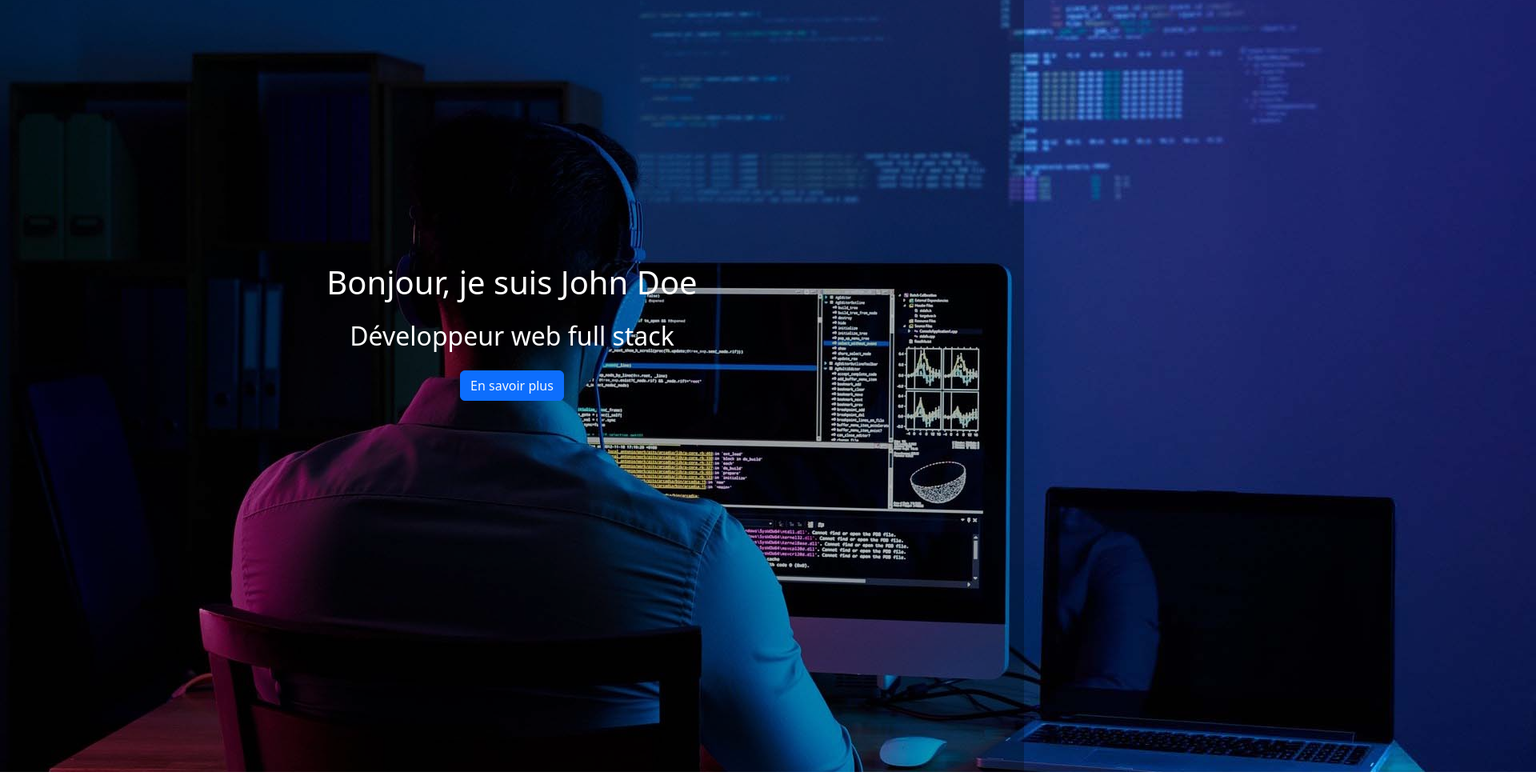
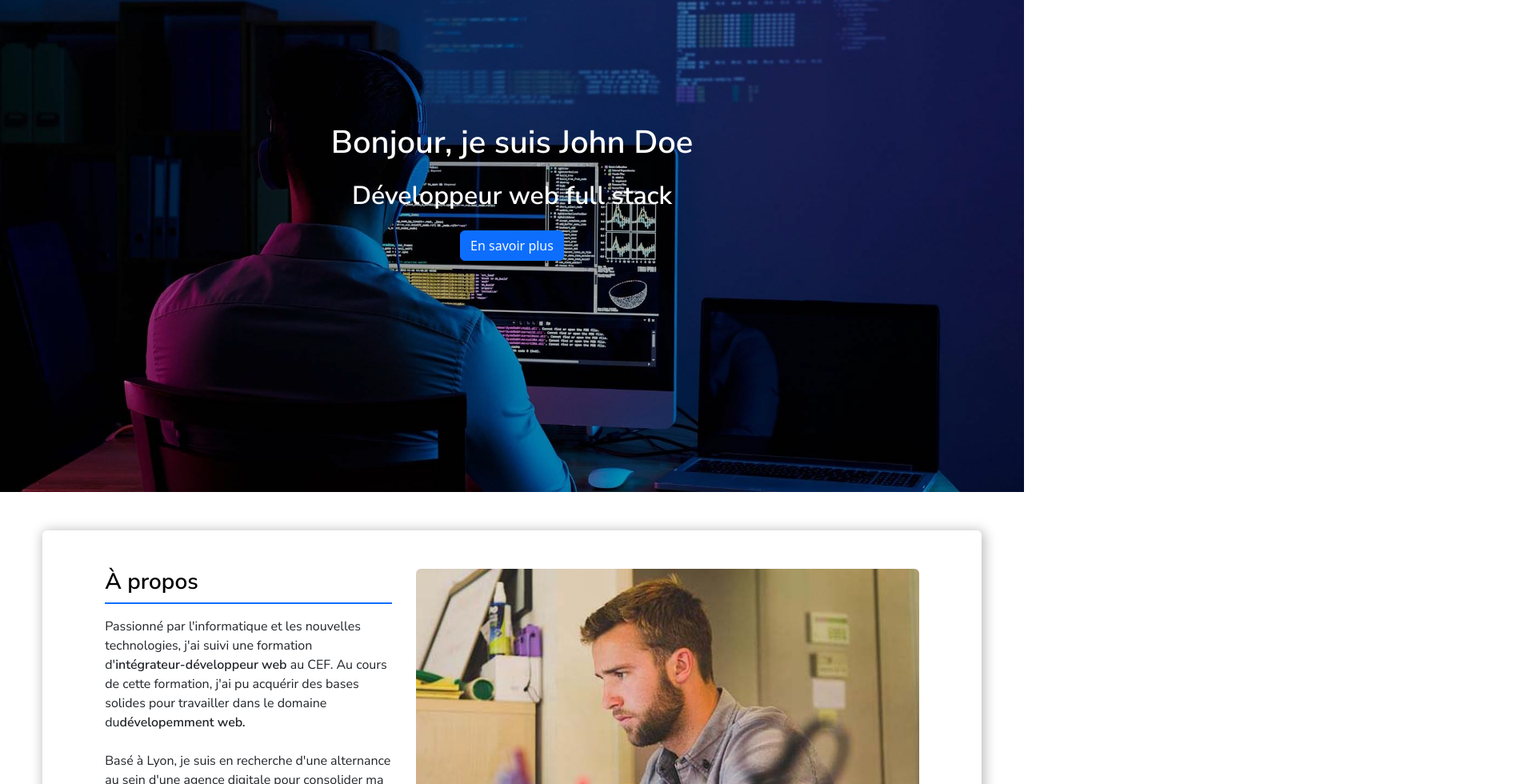
Before and after one commit to jeanpierre-png/CV-John_DOE, a React (Create React App) app: page / in a window 1280 px wide. Shown: the part 209-1189 px from the top of the page at 80% size, 1920 px wide, since content can reach past the window. Built offline with nearby package versions, Linux system fonts and the light colour scheme.

Commit message:
Ajustement de la page Home

```diff
--- a/src/pages/Home.jsx
+++ b/src/pages/Home.jsx
@@ -1,29 +1,23 @@
 import React from "react";
-import heroBg from '../assets/image/hero-bg.jpg';
 import johnDoeImage from '../assets/image/john-doe-about.jpg';
 import '../stylesCss/home.css';
 
 
 export default function Home() {
     return (
+        <>
 
-        <>
-            <div className="background-container">
+            <section className="background-container d-flex justify-content-center align-items-center" >
 
-                <img src={heroBg} alt="personnage devant son écran"/>
                 <div className="superposition-noire"></div>
 
-                <div className="content-container">
+                <div className="content-container d-flex flex-column align-items-center gap-3">
 
-                    <section className="d-flex justify-content-center align-items-center" >
-
-                        <div className="d-flex flex-column align-items-center gap-3">
-
-                            <div className="main-subtitle">
+                    <div className="col-9 col-md-11 col-lg-12">
                         <h1>Bonjour, je suis John Doe</h1>
                     </div>
 
-                            <div className="main-title">
+                    <div className="col-12 col-md-12 col-lg-12">
                         <h2> Développeur web full stack </h2>
                     </div>
 
@@ -33,28 +27,28 @@ export default function Home() {
 
             </section>
 
-                </div>
 
-            </div>
+            <section className="d-flex align-items-center justify-content-center mb-5 gap-5" id="a-propos">
 
+                <div className="a-propos d-flex justify-content-evenly flex-column flex-md-row flex-lg-row rounded-2 p-4 mt-5 border-0 p-5 col-12 col-md-11 col-lg-11 col-xl-11">
 
-            <section className="gap-5 d-flex align-items-center justify-content-center mb-5" id="a-propos">
+                    <div className="d-flex flex-column gap-3 col-md-7 col-lg-7 col-xl-4">
 
-                <div className="a-propos rounded-2 d-flex justify-content-evenly flex-column flex-md-row col-md-11 flex-lg-row p-4 mt-5 border-0 col-12 col-xl-11">
-
-                    <div className="d-flex flex-column col-lg-5 col-md-6 gap-5">
-
-                        <div className="titre-section-a-propos">
+                        <div className="titre-section-a-propos col-md-11 col-lg-11 col-xl-12">
                             <h3>À propos</h3>
                             <hr />
                         </div>
 
-                        <div className="col-lg-11 fs-4 d-flex flex-column gap-2">
+                        <div className="d-flex flex-column gap-2 col-md-11 col-lg-10 col-xl-12">
                             <p>
-                                Passionné par l'informatique et les nouvelles <br />technologies, j'ai suivi une formation d'<strong>intégrateur-développeur web</strong> au CEF. Au cours de cette formation, j'ai pu acquérir des bases solides pour travailler dans le domaine du dévelopemment web.
+                                Passionné par l'informatique et les nouvelles technologies,
+                                j'ai suivi une formation d'<strong>intégrateur-développeur web</strong> au CEF.
+                                Au cours de cette formation, j'ai pu acquérir des bases solides pour travailler dans le domaine du
+                                <strong>dévelopemment web.</strong>
                             </p>
                             <p>
-                                Basé à Lyon, je suis en recherche d'une alternance au sein d'une agence digitale pour consolider ma formation de <strong>développeur web full stack.</strong>
+                                Basé à Lyon, je suis en recherche d'une alternance au sein d'une agence digitale pour consolider ma formation
+                                de <strong>développeur web full stack.</strong>
                             </p>
                             <p>
                                 J'accorde une attention particulière à la qualité du code que j'écris et je respecte les bonnes pratiques du web.
@@ -63,9 +57,9 @@ export default function Home() {
 
                     </div>
 
-                    <div className="col-md-5 col-lg-6">
+                    <div className="col-11 col-md-5 col-lg-5 col-xl-7">
 
-                        <img className="rounded-2 col-12 col-lg-12" src={johnDoeImage} alt="John Doe" />
+                        <img className="rounded-2 col-12 col-md-12 col-lg-12 col-xl-12" src={johnDoeImage} alt="John Doe" />
 
                         <h3 className="mt-2">Mes compétences</h3>
 
--- a/src/stylesCss/footer.css
+++ b/src/stylesCss/footer.css
@@ -1,5 +1,5 @@
 .img{
-    width: 40px;
+    width: 30px;
 }
 
 .copyright{
--- a/src/stylesCss/home.css
+++ b/src/stylesCss/home.css
@@ -1,14 +1,14 @@
 h1, h2 {
-    display:flex;
-    justify-content: center;
     color: white;
-    z-index: 1;
 }
 
 .background-container {
     position: relative;
     width: 100%;
-    height: 100%;
+    height: calc(100vh - 50px);
+    background-position: center;
+    background-repeat: no-repeat;
+    background-size: cover;
 }
 
 .superposition-noire {
@@ -21,14 +21,8 @@ h1, h2 {
 }
 
 .content-container {
-    position: absolute;
-    top: 0;
-    left: 0;
-    width: 100%;
-    height: 100%;
-    display: flex;
-    justify-content: center;
-    align-items: center;
+   z-index: 1;
+   text-align: center;
 }
 
 .btn-primary {
@@ -36,14 +30,36 @@ h1, h2 {
 }
 
 #a-propos{
-    padding: 24px;
+    padding-bottom: 50px;
 }
 
 hr{
-    border: 2px solid #0d6efd;
+    border: 1px solid #0d6efd;
     opacity: initial;
+    margin: 0;
 }
 
 .a-propos{
     box-shadow: 2px 2px 15px 2px rgba(0, 0, 0, 0.263);
 }
+
+@media only screen and (min-width: 1024px) {
+    /* Styles pour les écrans de bureau */
+    .background-container{
+        background-image: url(../assets/image/hero-bg.jpg);
+    }
+}
+
+@media only screen and (min-width: 601px) and (max-width: 1023px) {
+    /* Styles pour les tablettes */
+    .background-container{
+      background-image: url(../assets/image/hero-bg-tablette.jpg);
+    }
+}
+
+@media only screen and (min-width: 320px) and (max-width: 600px) {
+    /* Styles pour les écrans de mobile */
+    .background-container {
+        background-image: url(../assets/image/hero-bg-mobile.jpg);
+    }
+}
--- a/src/stylesCss/styles.css
+++ b/src/stylesCss/styles.css
@@ -1,3 +1,13 @@
 @import url('https://fonts.googleapis.com/css2?family=Nunito+Sans:opsz,YTLC@6..12,440..540&display=swap');
 
 @import url('https://fonts.googleapis.com/css2?family=Nunito+Sans:ital,opsz,wght@0,6..12,600;1,6..12,600&display=swap');
+
+h1, h2, h3, strong{
+    font-family: "Nunito Sans", sans-serif ;
+    font-weight: 600;
+}
+
+p, a{
+    font-family: "Nunito Sans", sans-serif ;
+    font-weight: 400;
+}
```
Also changed, not shown: src/components/ArticleBlog.jsx (indentation only). Lines whose indentation alone changed are shown as unchanged.
